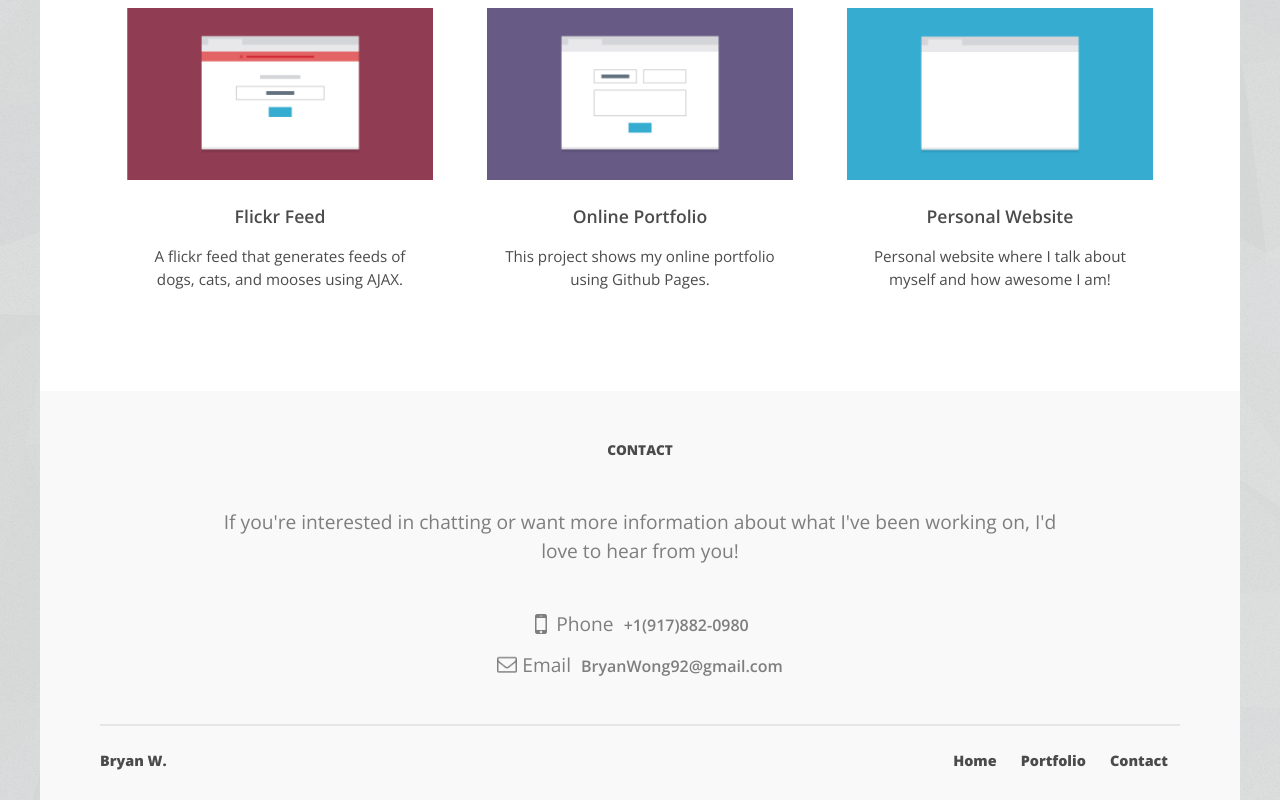
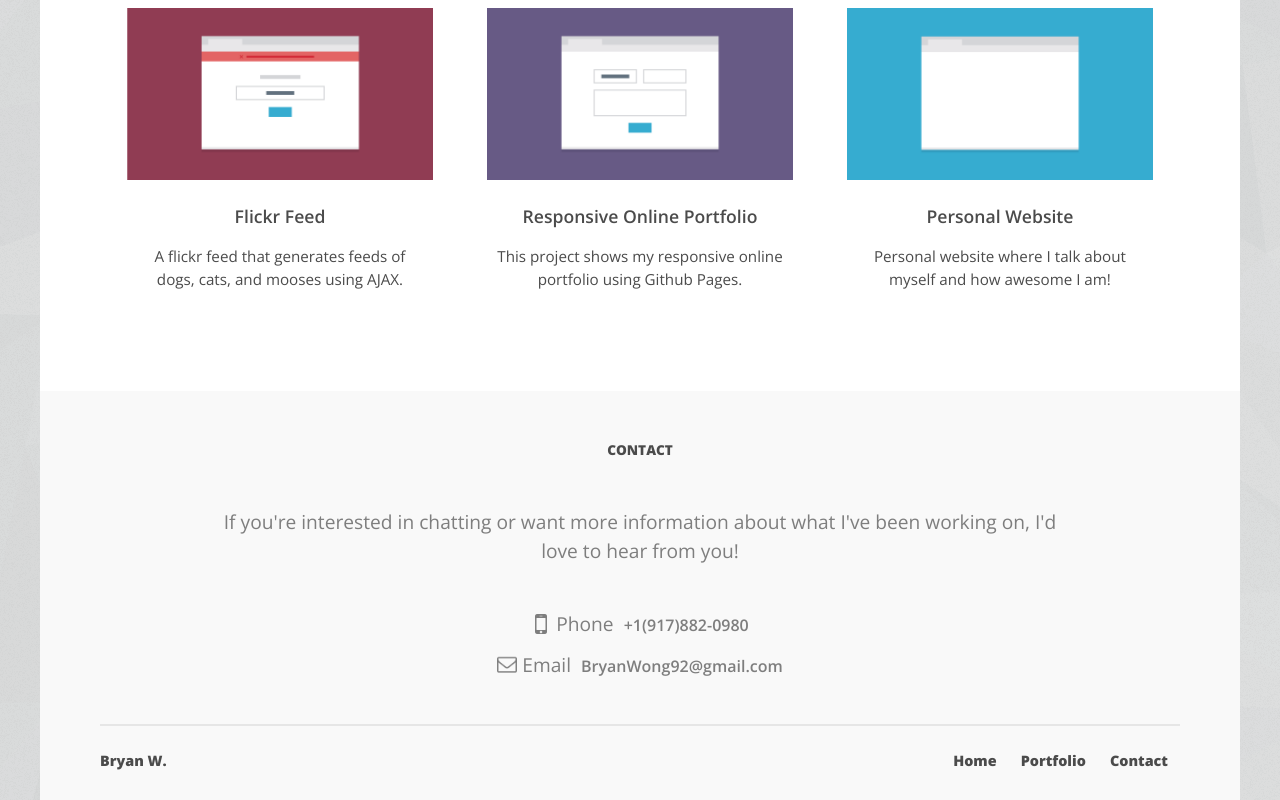
Before and after one commit to BryanWong92/bryanwong92.github.io, a plain HTML site: page index.html in a window 1280 px wide. Shown: the part 1589-2389 px from the top of the page. Drawn offline with nearby package versions, Linux system fonts and the light colour scheme.

Commit message:
Update index.html

```diff
--- a/index.html
+++ b/index.html
@@ -121,9 +121,9 @@
         <li>
           <a href="http://bryanwong92.github.io">
             <img src="./img/portfolio-12.png" alt="Portfolio page project thumbnail.">
-            <h3>Online Portfolio</h3>
+            <h3>Responsive Online Portfolio</h3>
           </a>
-          <p>This project shows my online portfolio using Github Pages.</p>
+          <p>This project shows my responsive online portfolio using Github Pages.</p>
         </li>
         <li>
           <a href="http://bryanwong92.github.io/personal-site-master">
```
